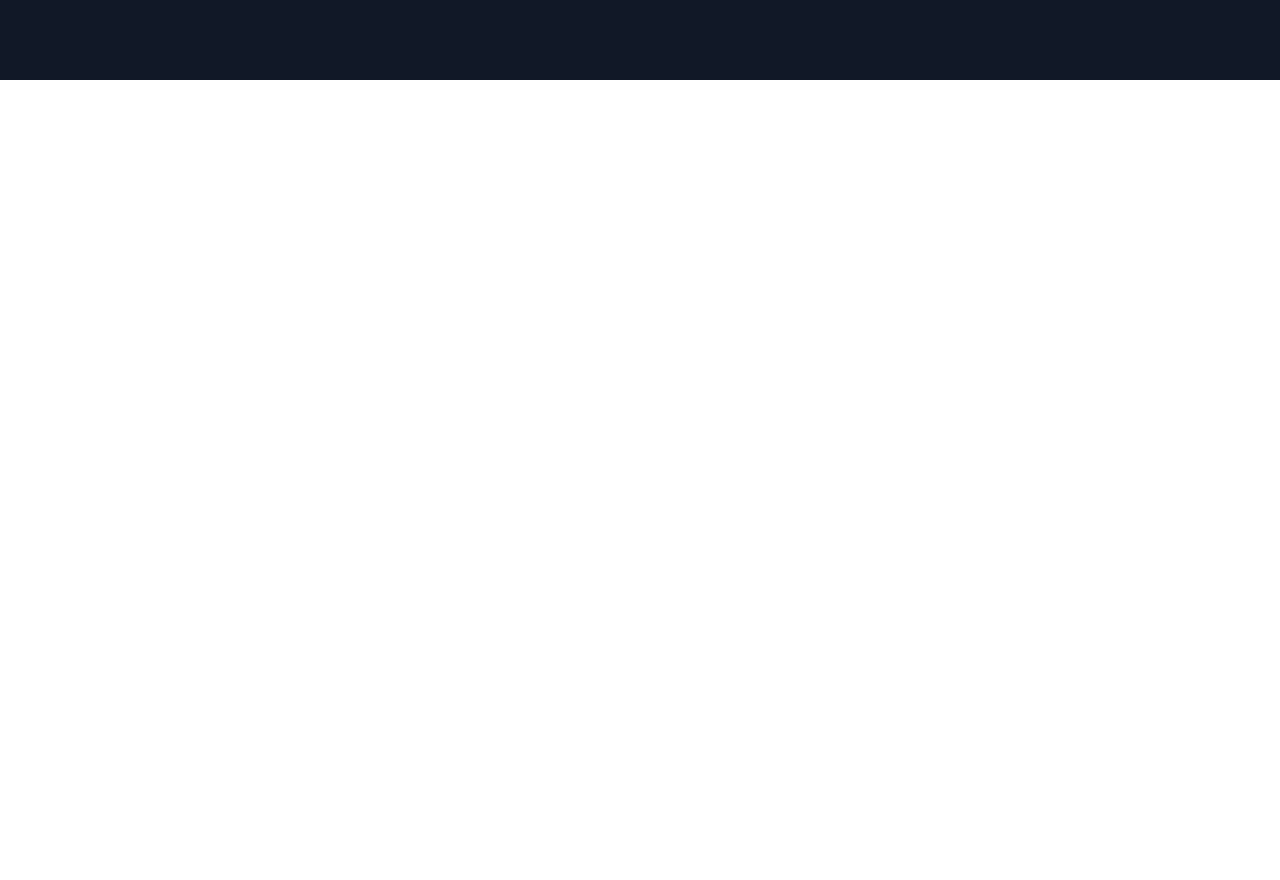
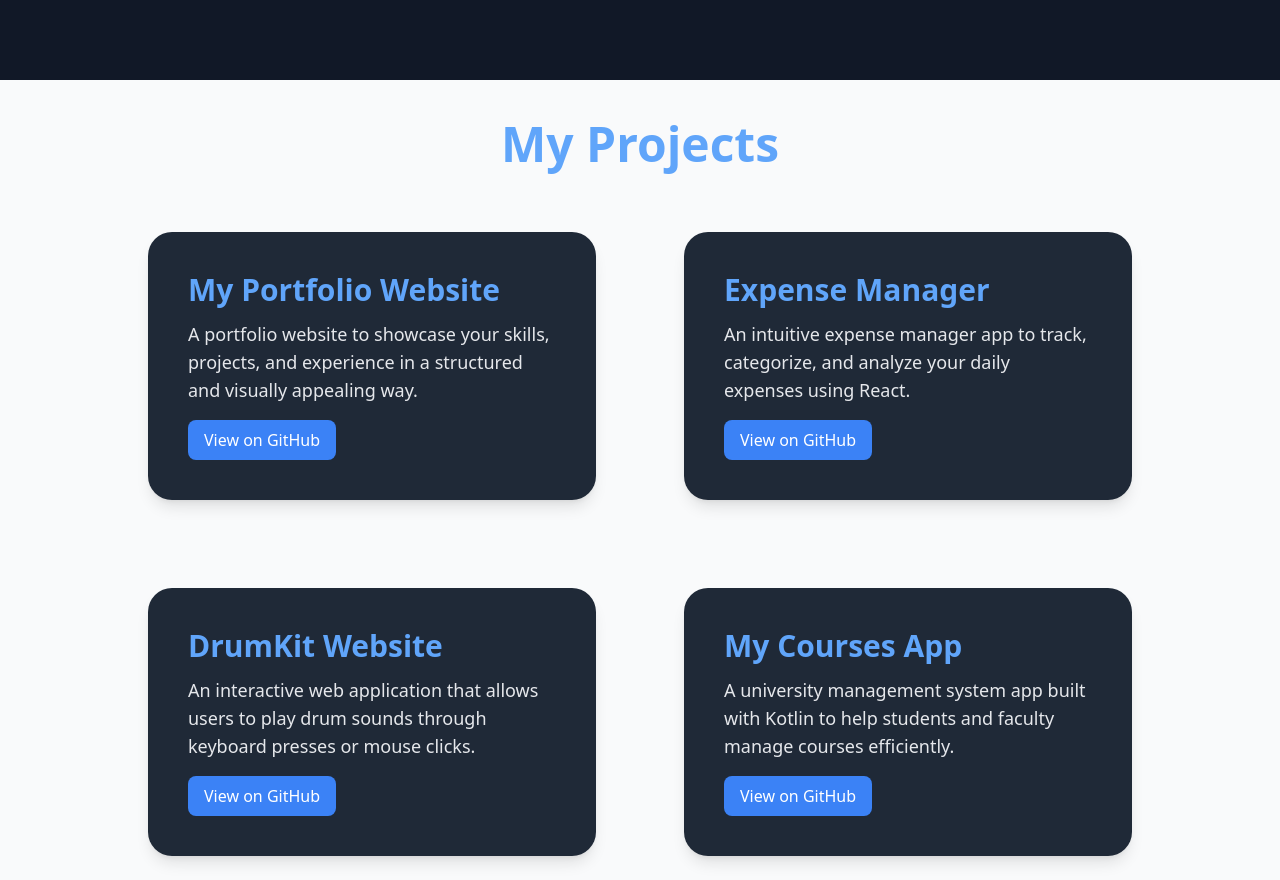
Before and after one commit to suraz343/MyPortfolio, a Next.js app: page / in a window 1280 px wide. Shown: the part 720-1600 px from the top of the page. Before the commit the page ends 800 px from the top, so only its background shows below. Built offline with nearby package versions, Linux system fonts and the light colour scheme.

Commit message:
projects were added successfully

```diff
--- a/app/components/Hero.tsx
+++ b/app/components/Hero.tsx
@@ -3,14 +3,14 @@ import React from "react";
 
 export default function HeroSection() {
   return (
-    <div className="flex flex-col md:flex-row items-center justify-center min-h-screen pl-11 md:px-10 bg-gray-900 text-white">
+    <div className="flex flex-col sm:text-center md:flex-row items-center justify-center min-h-screen pl-11 md:px-10 bg-gray-900 text-white">
 
       {/* Left Side - Text Content */}
       <div className="text-center md:text-left max-w-2xl w-full">
         <h2 className="text-3xl md:text-5xl font-extrabold text-blue-400 mt-24 md:mt-32">
           HEY DEVELOPERS 👋
         </h2>
-        <p className="text-xl md:text-3xl text-gray-300 font-semibold mt-2">
+        <p className="text-xl md:text-3xl text-gray-200 font-semibold mt-2">
           This is me
         </p>
         <h1 className="text-4xl md:text-7xl font-bold mt-4 leading-tight">
--- /dev/null
+++ b/app/components/Projects.tsx
@@ -0,0 +1,69 @@
+import React from "react";
+
+// ProjectCard Component (Accepts Props)
+const ProjectCard = (props) => {
+  return (
+    <div className="bg-gray-800 text-white p-10 m-6 rounded-3xl shadow-lg max-w-md w-full transform transition duration-300 hover:scale-105 hover:shadow-2xl">
+      <h2 className="text-2xl font-bold text-blue-400 md:text-3xl">{props.name}</h2>
+      <p className="text-gray-200 mt-3 md:text-lg">{props.description}</p>
+      <a
+        href={props.github}
+        target="_blank"
+        rel="noopener noreferrer"
+        className="inline-block mt-4 px-4 py-2 bg-blue-500 text-white rounded-lg hover:bg-blue-600 transition"
+      >
+        View on GitHub
+      </a>
+    </div>
+  );
+};
+
+export default function Projects() {
+  // List of projects
+  const projectList = [
+    {
+      name: "My Portfolio Website",
+      description:
+        "A portfolio website to showcase your skills, projects, and experience in a structured and visually appealing way.",
+      github: "https://github.com/suraz343/MyPortfolio",
+    },
+    {
+      name: "Expense Manager",
+      description:
+        "An intuitive expense manager app to track, categorize, and analyze your daily expenses using React.",
+      github: "https://github.com/suraz343/Expense-Manager",
+    },
+    {
+      name: "DrumKit Website",
+      description:
+        "An interactive web application that allows users to play drum sounds through keyboard presses or mouse clicks.",
+      github: "https://github.com/suraz343/Drum_kit_Website",
+    },
+    {
+      name: "My Courses App",
+      description:
+        "A university management system app built with Kotlin to help students and faculty manage courses efficiently.",
+      github: "https://github.com/suraz343/APP_My_Courses",
+    },
+  ];
+
+  return (
+    <div className="text-white flex flex-col mt-10 items-center px-6 md:px-16">
+      <h1 className="text-3xl md:text-5xl font-extrabold text-blue-400 text-center md:text-left mb-10">
+        My Projects
+      </h1>
+
+      {/* Grid Layout for Project Cards */}
+      <div className="grid grid-cols-1 sm:grid-cols-2 lg:grid-cols-2 gap-10">
+        {projectList.map((project, index) => (
+          <ProjectCard
+            key={index}
+            name={project.name}
+            description={project.description}
+            github={project.github}
+          />
+        ))}
+      </div>
+    </div>
+  );
+}
--- a/app/page.tsx
+++ b/app/page.tsx
@@ -1,6 +1,7 @@
 import React from "react";
 import NavBar from "./components/NavBar";
 import HeroSection from "./components/Hero";
+import Projects from "./components/Projects";
 
 
 export default function Home() {
@@ -8,6 +9,7 @@ export default function Home() {
     <main className="min-h-screen bg-gray-50 dark:bg-gray-900">
       <NavBar />
       <HeroSection />
+      <Projects />
 
 
     </main>
```
